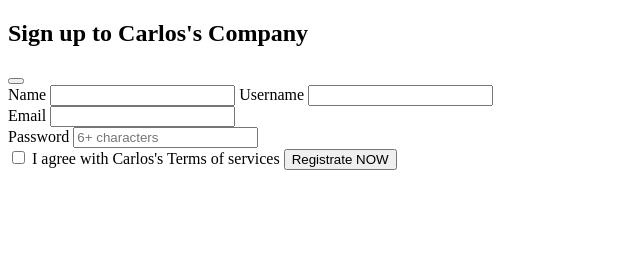
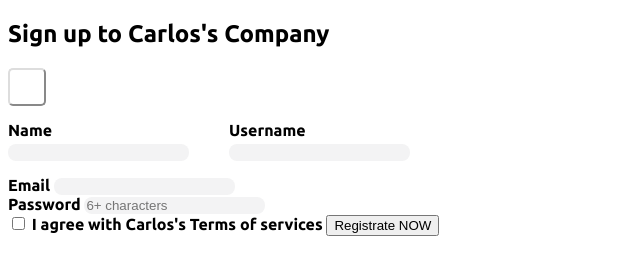
Before and after one commit to CarlosOrba31/Login-Page, a plain HTML site: page index.html in a window 1280 px wide. Shown: the whole page, without its empty margins (0-640 px from the left). Drawn offline with Linux system fonts and the light colour scheme.

Commit message:
Update index.html

```diff
--- a/index.html
+++ b/index.html
@@ -4,7 +4,7 @@
     <title>Login Moderno</title>
     <meta charset="UTF-8">
     <meta name="viewport" content="width=device-width, initial-scale=1.0">
-    <link rel="stylesheet" href="css/login.css">
+    <link rel="stylesheet" href="css/styles.css">
 </head>
 <body>
     <h2>Sign up to Carlos's Company</h2>
```
